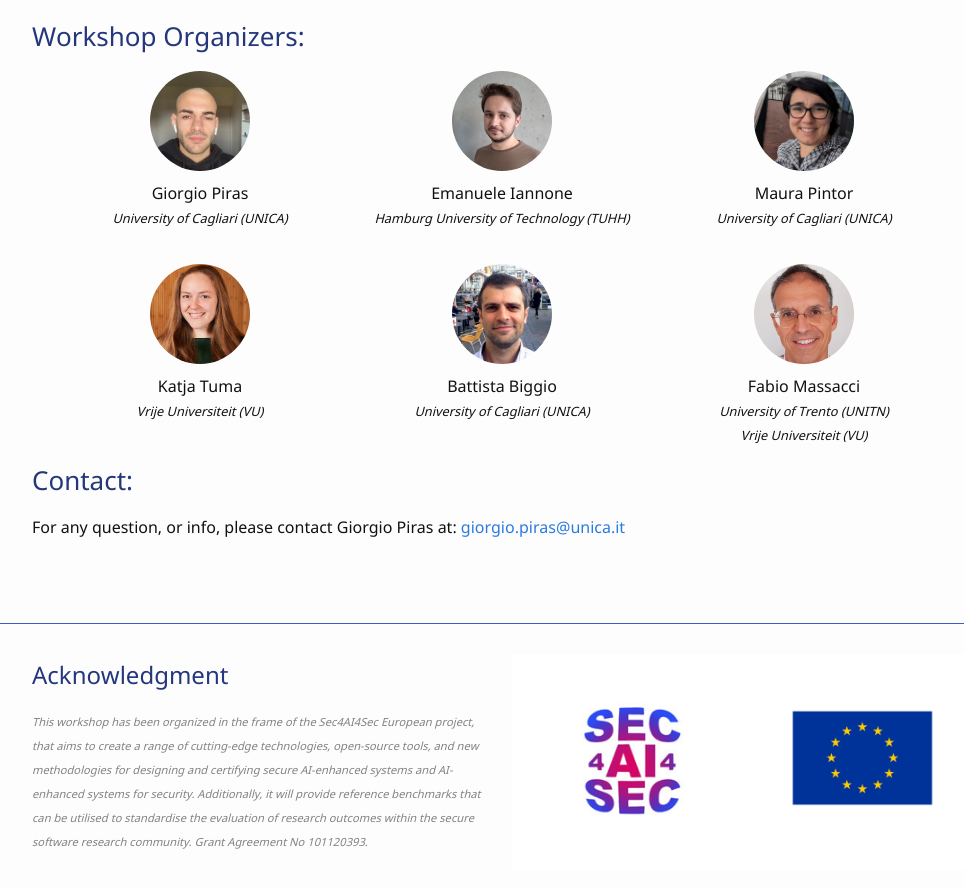
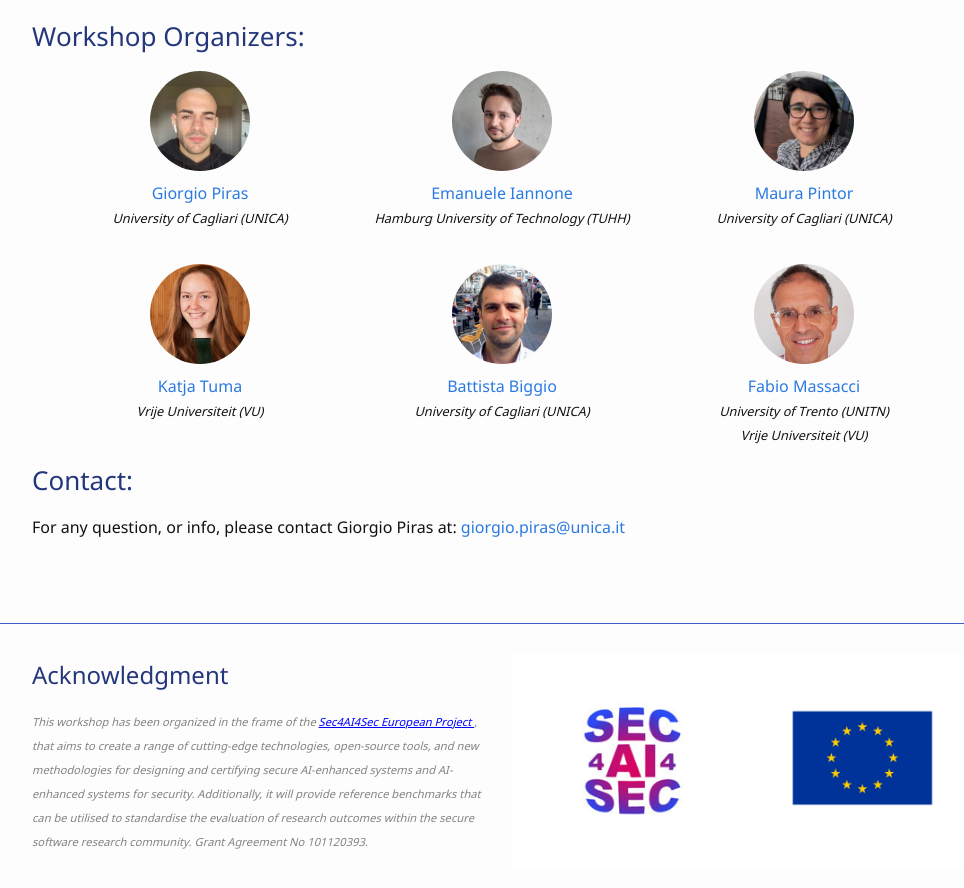
Before and after one commit to taicworkshop/taicworkshop.github.io, a Jekyll site: the page built from index.markdown, in a window 1280 px wide and 900 px high, scrolled down 2203 px. Shown: the top 888 px of the window, without its empty margins (138-1102 px from the left). Built offline with Jekyll 4.4.1, drawn with Linux system fonts in a browser that asks for light colours.

Commit message:
links to personal webpages

```diff
--- a/_includes/footer.html
+++ b/_includes/footer.html
@@ -5,12 +5,21 @@
       <!-- Acknowledgment Section on the Left, occupying 50% of the width -->
       <div class="footer-acknowledgment" style="flex: 1; padding-right: 20px;">
         <h2>Acknowledgment</h2>
-        <p><span style="font-size: 0.7em; font-style: italic;">This workshop has been organized in the frame of the Sec4AI4Sec European project, that aims to create a range of cutting-edge technologies, open-source tools, and new methodologies for designing and certifying secure AI-enhanced systems and AI-enhanced systems for security. Additionally, it will provide reference benchmarks that can be utilised to standardise the evaluation of research outcomes within the secure software research community. Grant Agreement No 101120393.</span></p>
+        <p>
+          <span style="font-size: 0.7em; font-style: italic;">
+            This workshop has been organized in the frame of the
+            <a href="https://www.sec4ai4sec-project.eu/" target="_blank" style="text-decoration: underline; color: blue;">
+              Sec4AI4Sec European Project
+            </a>, that aims to create a range of cutting-edge technologies, open-source tools, and new methodologies for designing and certifying secure AI-enhanced systems and AI-enhanced systems for security. Additionally, it will provide reference benchmarks that can be utilised to standardise the evaluation of research outcomes within the secure software research community. Grant Agreement No 101120393.
+          </span>
+        </p>
       </div>
 
       <!-- Logo Image on the Right, also 50% of the width -->
       <div class="footer-logo" style="flex: 1; display: flex; justify-content: center; align-items: center;">
-        <img src="{{ '/images/sec4ai4sec-eu.png' | relative_url }}" alt="SEC4AI4SEC Logo" style="max-width: 100%; height: auto;">
+        <a href="https://www.sec4ai4sec-project.eu/" target="_blank">
+          <img src="{{ '/images/sec4ai4sec-eu.png' | relative_url }}" alt="SEC4AI4SEC Logo" style="max-width: 100%; height: auto;">
+        </a>
       </div>
 
     </div>
--- a/index.markdown
+++ b/index.markdown
@@ -41,42 +41,42 @@ Through these two separate yet affine aspects, our goal is to foster a unified d
   <div style="display: flex; flex-direction: column; align-items: center; flex-basis: 30%;">
     <img src="{{ '/images/giorgio.jpeg' | relative_url }}" alt="Giorgio Piras" style="width: 100px; height: 100px; object-fit: cover; border-radius: 50%;">
     <p style="margin-top: 10px; text-align: center;">
-      <span>Giorgio Piras</span><br>
+      <a href="https://www.saiferlab.ai/people/giorgiopiras/" target="_blank">Giorgio Piras</a><br>
       <span style="font-size: 0.8em; font-style: italic;">University of Cagliari (UNICA)</span>
     </p>
   </div>
   <div style="display: flex; flex-direction: column; align-items: center; flex-basis: 30%;">
     <img src="{{ '/images/emanuele.jpg' | relative_url }}" alt="Emanuele Iannone" style="width: 100px; height: 100px; object-fit: cover; border-radius: 50%;">
     <p style="margin-top: 10px; text-align: center;">
-      <span>Emanuele Iannone</span><br>
+      <a href="https://emaiannone.github.io/" target="_blank">Emanuele Iannone</a><br>
       <span style="font-size: 0.8em; font-style: italic;">Hamburg University of Technology (TUHH)</span>
     </p>
   </div>
   <div style="display: flex; flex-direction: column; align-items: center; flex-basis: 30%;">
     <img src="{{ '/images/maura.jpg' | relative_url }}" alt="Maura Pintor" style="width: 100px; height: 100px; object-fit: cover; border-radius: 50%;">
     <p style="margin-top: 10px; text-align: center;">
-      <span>Maura Pintor</span><br>
+      <a href="https://www.saiferlab.ai/people/maurapintor/" target="_blank">Maura Pintor</a><br>
       <span style="font-size: 0.8em; font-style: italic;">University of Cagliari (UNICA)</span>
     </p>
   </div>
   <div style="display: flex; flex-direction: column; align-items: center; flex-basis: 30%;">
     <img src="{{ '/images/katja.jpeg' | relative_url }}" alt="Katja Tuma" style="width: 100px; height: 100px; object-fit: cover; object-position: 50% 10%; border-radius: 50%;">
     <p style="margin-top: 10px; text-align: center;">
-      <span>Katja Tuma</span><br>
+      <a href="https://katjatuma.github.io/" target="_blank">Katja Tuma</a><br>
       <span style="font-size: 0.8em; font-style: italic;">Vrije Universiteit (VU)</span>
     </p>
   </div>
   <div style="display: flex; flex-direction: column; align-items: center; flex-basis: 30%;">
     <img src="{{ '/images/battista.jpeg' | relative_url }}" alt="Battista Biggio" style="width: 100px; height: 100px; object-fit: cover; border-radius: 50%;">
     <p style="margin-top: 10px; text-align: center;">
-      <span>Battista Biggio</span><br>
+      <a href="https://www.saiferlab.ai/people/battistabiggio/" target="_blank">Battista Biggio</a><br>
       <span style="font-size: 0.8em; font-style: italic;">University of Cagliari (UNICA)</span>
     </p>
   </div>
   <div style="display: flex; flex-direction: column; align-items: center; flex-basis: 30%;">
     <img src="{{ '/images/fabio.jpg' | relative_url }}" alt="Fabio Massacci" style="width: 100px; height: 100px; object-fit: cover; border-radius: 50%;">
     <p style="margin-top: 10px; text-align: center;">
-      <span>Fabio Massacci</span><br>
+      <a href="https://fabiomassacci.github.io/" target="_blank">Fabio Massacci</a><br>
       <span style="font-size: 0.8em; font-style: italic;">University of Trento (UNITN)</span><br>
       <span style="font-size: 0.8em; font-style: italic;">Vrije Universiteit (VU)</span>
     </p>
```
